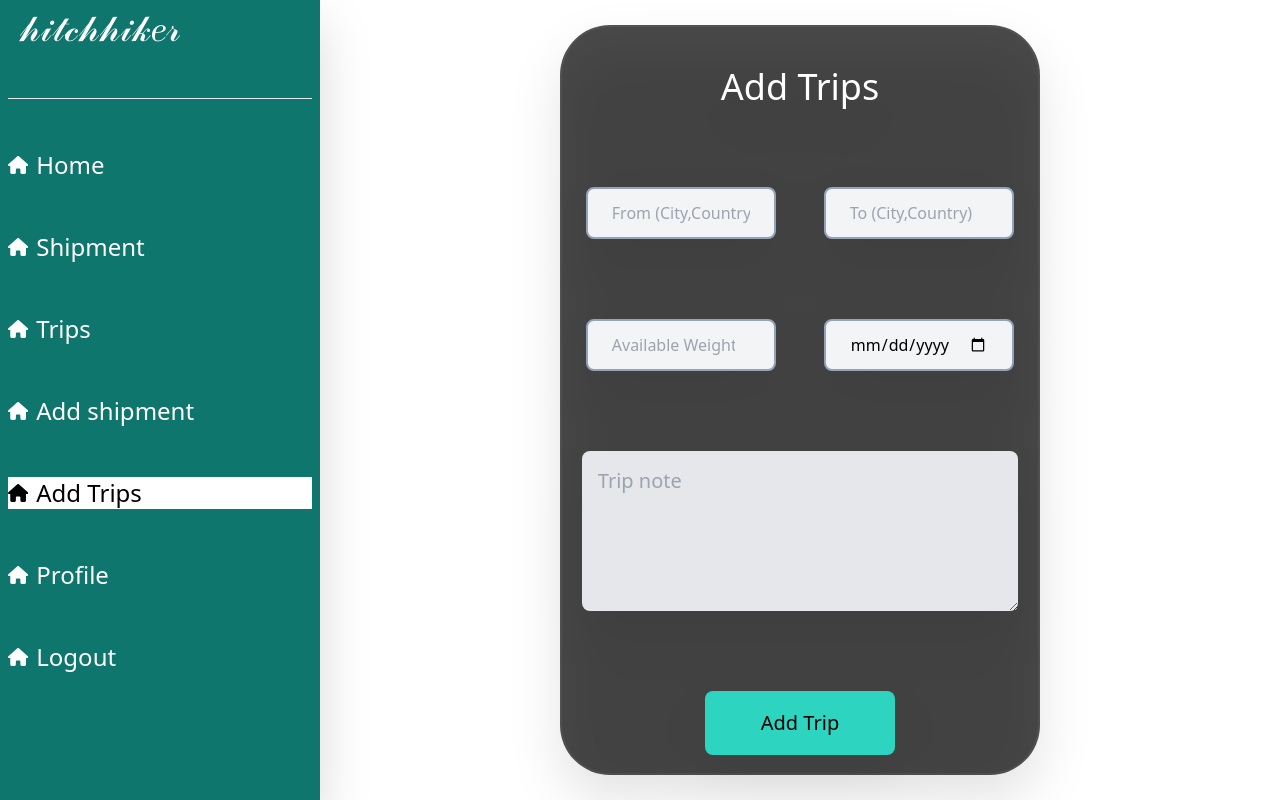
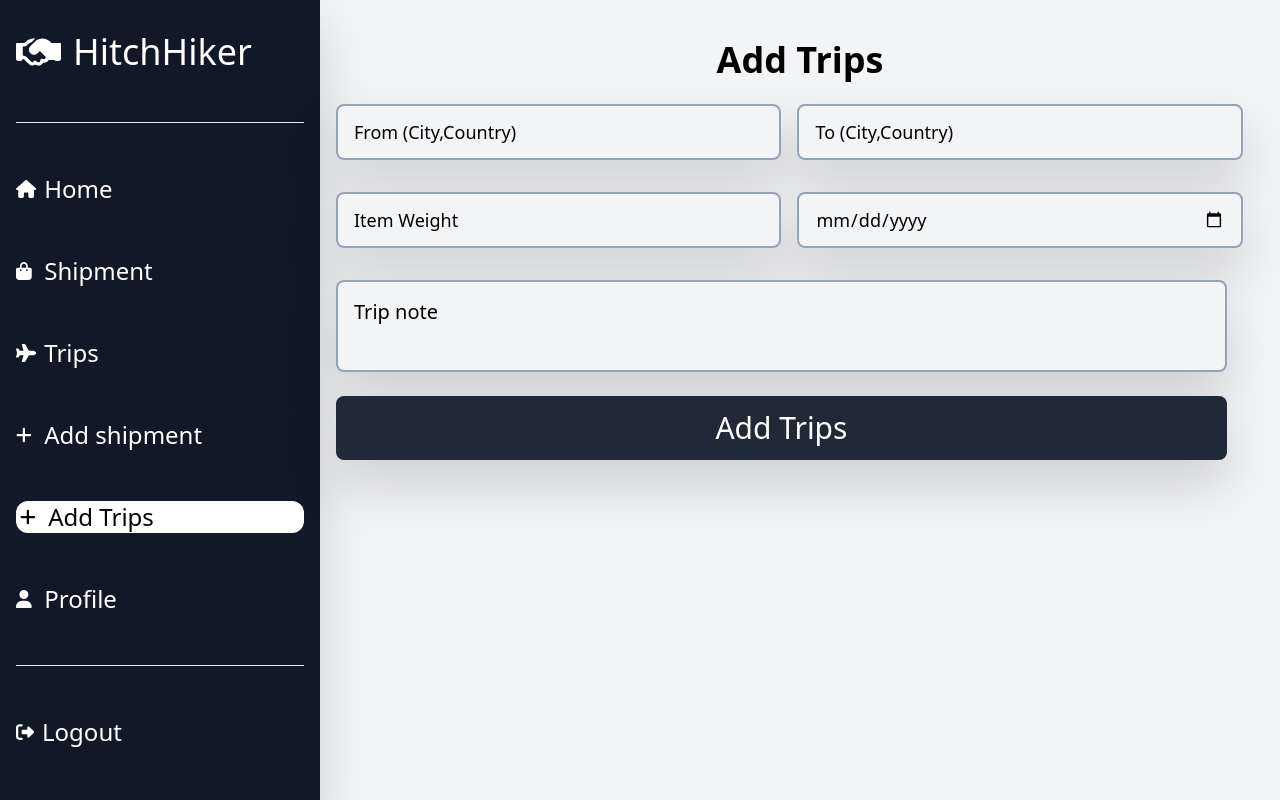
Before and after one commit to FCIamira/Hitch_hiker, a Vue app: page /AddTrips in a window 1280 px wide. Built offline with nearby package versions, Linux system fonts and the light colour scheme.

Commit message:
dashboard

```diff
--- a/src/components/dashboard.vue
+++ b/src/components/dashboard.vue
@@ -1,16 +1,20 @@
 <template>
   <div
-    class="dashborad p-2 md:w-[320px] w-[50px] text-white drop-shadow-2xl text-lg bg-teal-700"
+    class="dashborad p-4 md:w-[320px] w-[50px] text-white drop-shadow-2xl text-lg bg-gray-900 	"
   >
-    <div>
-      <span class="pl-3 text-4xl md:block hidden"> 𝒽𝒾𝓉𝒸𝒽𝒽𝒾𝓀𝑒𝓇 </span>
+    <div class="flex gap-2 w-full items-center pt-4">
+      <svg xmlns="http://www.w3.org/2000/svg" height="2em" viewBox="0 0 640 512">
+      <!--! Font Awesome Free 6.4.2 by @fontawesome - https://fontawesome.com License - https://fontawesome.com/license (Commercial License) Copyright 2023 Fonticons, Inc. -->
+     <path d="M272.2 64.6l-51.1 51.1c-15.3 4.2-29.5 11.9-41.5 22.5L153 161.9C142.8 171 129.5 176 115.8 176H96V304c20.4 .6 39.8 8.9 54.3 23.4l35.6 35.6 7 7 0 0L219.9 397c6.2 6.2 16.4 6.2 22.6 0c1.7-1.7 3-3.7 3.7-5.8c2.8-7.7 9.3-13.5 17.3-15.3s16.4 .6 22.2 6.5L296.5 393c11.6 11.6 30.4 11.6 41.9 0c5.4-5.4 8.3-12.3 8.6-19.4c.4-8.8 5.6-16.6 13.6-20.4s17.3-3 24.4 2.1c9.4 6.7 22.5 5.8 30.9-2.6c9.4-9.4 9.4-24.6 0-33.9L340.1 243l-35.8 33c-27.3 25.2-69.2 25.6-97 .9c-31.7-28.2-32.4-77.4-1.6-106.5l70.1-66.2C303.2 78.4 339.4 64 377.1 64c36.1 0 71 13.3 97.9 37.2L505.1 128H544h40 40c8.8 0 16 7.2 16 16V352c0 17.7-14.3 32-32 32H576c-11.8 0-22.2-6.4-27.7-16H463.4c-3.4 6.7-7.9 13.1-13.5 18.7c-17.1 17.1-40.8 23.8-63 20.1c-3.6 7.3-8.5 14.1-14.6 20.2c-27.3 27.3-70 30-100.4 8.1c-25.1 20.8-62.5 19.5-86-4.1L159 404l-7-7-35.6-35.6c-5.5-5.5-12.7-8.7-20.4-9.3C96 369.7 81.6 384 64 384H32c-17.7 0-32-14.3-32-32V144c0-8.8 7.2-16 16-16H56 96h19.8c2 0 3.9-.7 5.3-2l26.5-23.6C175.5 77.7 211.4 64 248.7 64H259c4.4 0 8.9 .2 13.2 .6z" fill="white"/>
+    </svg>
+      <span class="pl-1  text-4xl md:block hidden "> HitchHiker </span>
     </div>
     <div>
       <hr />
     </div>
     <div
       class="flex gap-2 w-full items-center"
-      :class="{ 'bg-white text-black': $route.name == 'home' }"
+      :class="{ ' bg-white pl-1  text-black rounded-xl': $route.name == 'home' }"
       @click="$router.push({ name: 'home' })"
     >
       <svg
@@ -18,6 +22,7 @@
         height="1em"
         viewBox="0 0 576 512"
       >
+
         <path
           v-if="$route.name == 'home'"
           d="M575.8 255.5c0 18-15 32.1-32 32.1h-32l.7 160.2c0 2.7-.2 5.4-.5 8.1V472c0 22.1-17.9 40-40 40H456c-1.1 0-2.2 0-3.3-.1c-1.4 .1-2.8 .1-4.2 .1H416 392c-22.1 0-40-17.9-40-40V448 384c0-17.7-14.3-32-32-32H256c-17.7 0-32 14.3-32 32v64 24c0 22.1-17.9 40-40 40H160 128.1c-1.5 0-3-.1-4.5-.2c-1.2 .1-2.4 .2-3.6 .2H104c-22.1 0-40-17.9-40-40V360c0-.9 0-1.9 .1-2.8V287.6H32c-18 0-32-14-32-32.1c0-9 3-17 10-24L266.4 8c7-7 15-8 22-8s15 2 21 7L564.8 231.5c8 7 12 15 11 24z"
@@ -35,7 +40,7 @@
 
     <div
       class="flex gap-2 w-full items-center"
-      :class="{ 'bg-white text-black': $route.name == 'shipment' }"
+      :class="{ 'bg-white pl-1  text-black rounded-xl': $route.name == 'shipment' }"
       @click="$router.push({ name: 'shipment' })"
     >
       <svg
@@ -45,21 +50,19 @@
       >
         <path
          v-if="$route.name == 'shipment'"
-          d="M575.8 255.5c0 18-15 32.1-32 32.1h-32l.7 160.2c0 2.7-.2 5.4-.5 8.1V472c0 22.1-17.9 40-40 40H456c-1.1 0-2.2 0-3.3-.1c-1.4 .1-2.8 .1-4.2 .1H416 392c-22.1 0-40-17.9-40-40V448 384c0-17.7-14.3-32-32-32H256c-17.7 0-32 14.3-32 32v64 24c0 22.1-17.9 40-40 40H160 128.1c-1.5 0-3-.1-4.5-.2c-1.2 .1-2.4 .2-3.6 .2H104c-22.1 0-40-17.9-40-40V360c0-.9 0-1.9 .1-2.8V287.6H32c-18 0-32-14-32-32.1c0-9 3-17 10-24L266.4 8c7-7 15-8 22-8s15 2 21 7L564.8 231.5c8 7 12 15 11 24z"
-          fill="black"
-        />
+         d="M160 112c0-35.3 28.7-64 64-64s64 28.7 64 64v48H160V112zm-48 48H48c-26.5 0-48 21.5-48 48V416c0 53 43 96 96 96H352c53 0 96-43 96-96V208c0-26.5-21.5-48-48-48H336V112C336 50.1 285.9 0 224 0S112 50.1 112 112v48zm24 48a24 24 0 1 1 0 48 24 24 0 1 1 0-48zm152 24a24 24 0 1 1 48 0 24 24 0 1 1 -48 0" fill="black"/>
 
-        <path
-          v-else
-          d="M575.8 255.5c0 18-15 32.1-32 32.1h-32l.7 160.2c0 2.7-.2 5.4-.5 8.1V472c0 22.1-17.9 40-40 40H456c-1.1 0-2.2 0-3.3-.1c-1.4 .1-2.8 .1-4.2 .1H416 392c-22.1 0-40-17.9-40-40V448 384c0-17.7-14.3-32-32-32H256c-17.7 0-32 14.3-32 32v64 24c0 22.1-17.9 40-40 40H160 128.1c-1.5 0-3-.1-4.5-.2c-1.2 .1-2.4 .2-3.6 .2H104c-22.1 0-40-17.9-40-40V360c0-.9 0-1.9 .1-2.8V287.6H32c-18 0-32-14-32-32.1c0-9 3-17 10-24L266.4 8c7-7 15-8 22-8s15 2 21 7L564.8 231.5c8 7 12 15 11 24z"
-          fill="white"
-        />
+
+
+        <path v-else
+         d="M160 112c0-35.3 28.7-64 64-64s64 28.7 64 64v48H160V112zm-48 48H48c-26.5 0-48 21.5-48 48V416c0 53 43 96 96 96H352c53 0 96-43 96-96V208c0-26.5-21.5-48-48-48H336V112C336 50.1 285.9 0 224 0S112 50.1 112 112v48zm24 48a24 24 0 1 1 0 48 24 24 0 1 1 0-48zm152 24a24 24 0 1 1 48 0 24 24 0 1 1 -48 0" fill="white"/>
+
       </svg>
       <button class="text-2xl md:block hidden">Shipment</button>
     </div>
     <div
       class="flex gap-2 w-full items-center"
-      :class="{ 'bg-white text-black': $route.name == 'trips' }"
+      :class="{ 'bg-white pl-1  text-black rounded-xl': $route.name == 'trips' }"
       @click="$router.push({ name: 'trips' })"
     >
       <svg
@@ -67,23 +70,21 @@
         height="1em"
         viewBox="0 0 576 512"
       >
+       <!--! Font Awesome Free 6.4.2 by @fontawesome - https://fontawesome.com License - https://fontawesome.com/license (Commercial License) Copyright 2023 Fonticons, Inc. -->
          <path
           v-if="$route.name == 'trips'"
-          d="M575.8 255.5c0 18-15 32.1-32 32.1h-32l.7 160.2c0 2.7-.2 5.4-.5 8.1V472c0 22.1-17.9 40-40 40H456c-1.1 0-2.2 0-3.3-.1c-1.4 .1-2.8 .1-4.2 .1H416 392c-22.1 0-40-17.9-40-40V448 384c0-17.7-14.3-32-32-32H256c-17.7 0-32 14.3-32 32v64 24c0 22.1-17.9 40-40 40H160 128.1c-1.5 0-3-.1-4.5-.2c-1.2 .1-2.4 .2-3.6 .2H104c-22.1 0-40-17.9-40-40V360c0-.9 0-1.9 .1-2.8V287.6H32c-18 0-32-14-32-32.1c0-9 3-17 10-24L266.4 8c7-7 15-8 22-8s15 2 21 7L564.8 231.5c8 7 12 15 11 24z"
-          fill="black"
-        />
+         d="M482.3 192c34.2 0 93.7 29 93.7 64c0 36-59.5 64-93.7 64l-116.6 0L265.2 495.9c-5.7 10-16.3 16.1-27.8 16.1l-56.2 0c-10.6 0-18.3-10.2-15.4-20.4l49-171.6L112 320 68.8 377.6c-3 4-7.8 6.4-12.8 6.4l-42 0c-7.8 0-14-6.3-14-14c0-1.3 .2-2.6 .5-3.9L32 256 .5 145.9c-.4-1.3-.5-2.6-.5-3.9c0-7.8 6.3-14 14-14l42 0c5 0 9.8 2.4 12.8 6.4L112 192l102.9 0-49-171.6C162.9 10.2 170.6 0 181.2 0l56.2 0c11.5 0 22.1 6.2 27.8 16.1L365.7 192l116.6 0" fill="black"/>
 
         <path
           v-else
-          d="M575.8 255.5c0 18-15 32.1-32 32.1h-32l.7 160.2c0 2.7-.2 5.4-.5 8.1V472c0 22.1-17.9 40-40 40H456c-1.1 0-2.2 0-3.3-.1c-1.4 .1-2.8 .1-4.2 .1H416 392c-22.1 0-40-17.9-40-40V448 384c0-17.7-14.3-32-32-32H256c-17.7 0-32 14.3-32 32v64 24c0 22.1-17.9 40-40 40H160 128.1c-1.5 0-3-.1-4.5-.2c-1.2 .1-2.4 .2-3.6 .2H104c-22.1 0-40-17.9-40-40V360c0-.9 0-1.9 .1-2.8V287.6H32c-18 0-32-14-32-32.1c0-9 3-17 10-24L266.4 8c7-7 15-8 22-8s15 2 21 7L564.8 231.5c8 7 12 15 11 24z"
-          fill="white"
-        />
+         d="M482.3 192c34.2 0 93.7 29 93.7 64c0 36-59.5 64-93.7 64l-116.6 0L265.2 495.9c-5.7 10-16.3 16.1-27.8 16.1l-56.2 0c-10.6 0-18.3-10.2-15.4-20.4l49-171.6L112 320 68.8 377.6c-3 4-7.8 6.4-12.8 6.4l-42 0c-7.8 0-14-6.3-14-14c0-1.3 .2-2.6 .5-3.9L32 256 .5 145.9c-.4-1.3-.5-2.6-.5-3.9c0-7.8 6.3-14 14-14l42 0c5 0 9.8 2.4 12.8 6.4L112 192l102.9 0-49-171.6C162.9 10.2 170.6 0 181.2 0l56.2 0c11.5 0 22.1 6.2 27.8 16.1L365.7 192l116.6 0" fill="white"/>
+
       </svg>
       <button class="text-2xl md:block hidden">Trips</button>
     </div>
     <div
       class="flex gap-2 w-full items-center"
-      :class="{ 'bg-white text-black': $route.name == 'AddShipment' }"
+      :class="{ 'bg-white pl-1  text-black rounded-xl': $route.name == 'AddShipment' }"
       @click="$router.push({ name: 'AddShipment' })"
     >
       <svg
@@ -93,21 +94,17 @@
       >
       <path
        v-if="$route.name == 'AddShipment'"
-          d="M575.8 255.5c0 18-15 32.1-32 32.1h-32l.7 160.2c0 2.7-.2 5.4-.5 8.1V472c0 22.1-17.9 40-40 40H456c-1.1 0-2.2 0-3.3-.1c-1.4 .1-2.8 .1-4.2 .1H416 392c-22.1 0-40-17.9-40-40V448 384c0-17.7-14.3-32-32-32H256c-17.7 0-32 14.3-32 32v64 24c0 22.1-17.9 40-40 40H160 128.1c-1.5 0-3-.1-4.5-.2c-1.2 .1-2.4 .2-3.6 .2H104c-22.1 0-40-17.9-40-40V360c0-.9 0-1.9 .1-2.8V287.6H32c-18 0-32-14-32-32.1c0-9 3-17 10-24L266.4 8c7-7 15-8 22-8s15 2 21 7L564.8 231.5c8 7 12 15 11 24z"
-          fill="black"
-        />
-
+       d="M256 80c0-17.7-14.3-32-32-32s-32 14.3-32 32V224H48c-17.7 0-32 14.3-32 32s14.3 32 32 32H192V432c0 17.7 14.3 32 32 32s32-14.3 32-32V288H400c17.7 0 32-14.3 32-32s-14.3-32-32-32H256V80" fill="black"/>
         <path
           v-else
-          d="M575.8 255.5c0 18-15 32.1-32 32.1h-32l.7 160.2c0 2.7-.2 5.4-.5 8.1V472c0 22.1-17.9 40-40 40H456c-1.1 0-2.2 0-3.3-.1c-1.4 .1-2.8 .1-4.2 .1H416 392c-22.1 0-40-17.9-40-40V448 384c0-17.7-14.3-32-32-32H256c-17.7 0-32 14.3-32 32v64 24c0 22.1-17.9 40-40 40H160 128.1c-1.5 0-3-.1-4.5-.2c-1.2 .1-2.4 .2-3.6 .2H104c-22.1 0-40-17.9-40-40V360c0-.9 0-1.9 .1-2.8V287.6H32c-18 0-32-14-32-32.1c0-9 3-17 10-24L266.4 8c7-7 15-8 22-8s15 2 21 7L564.8 231.5c8 7 12 15 11 24z"
-          fill="white"
-        />
+        d="M256 80c0-17.7-14.3-32-32-32s-32 14.3-32 32V224H48c-17.7 0-32 14.3-32 32s14.3 32 32 32H192V432c0 17.7 14.3 32 32 32s32-14.3 32-32V288H400c17.7 0 32-14.3 32-32s-14.3-32-32-32H256V80" fill="white"/>
+
       </svg>
       <button class="text-2xl md:block hidden">Add shipment</button>
     </div>
     <div
       class="flex gap-2 w-full items-center"
-      :class="{ 'bg-white text-black': $route.name == 'AddTrips' }"
+      :class="{ 'bg-white pl-1  text-black rounded-xl': $route.name == 'AddTrips' }"
       @click="$router.push({ name: 'AddTrips' })"
     >
       <svg
@@ -117,21 +114,17 @@
       >
       <path
        v-if="$route.name == 'AddTrips'"
-          d="M575.8 255.5c0 18-15 32.1-32 32.1h-32l.7 160.2c0 2.7-.2 5.4-.5 8.1V472c0 22.1-17.9 40-40 40H456c-1.1 0-2.2 0-3.3-.1c-1.4 .1-2.8 .1-4.2 .1H416 392c-22.1 0-40-17.9-40-40V448 384c0-17.7-14.3-32-32-32H256c-17.7 0-32 14.3-32 32v64 24c0 22.1-17.9 40-40 40H160 128.1c-1.5 0-3-.1-4.5-.2c-1.2 .1-2.4 .2-3.6 .2H104c-22.1 0-40-17.9-40-40V360c0-.9 0-1.9 .1-2.8V287.6H32c-18 0-32-14-32-32.1c0-9 3-17 10-24L266.4 8c7-7 15-8 22-8s15 2 21 7L564.8 231.5c8 7 12 15 11 24z"
-          fill="black"
-        />
-
+       d="M256 80c0-17.7-14.3-32-32-32s-32 14.3-32 32V224H48c-17.7 0-32 14.3-32 32s14.3 32 32 32H192V432c0 17.7 14.3 32 32 32s32-14.3 32-32V288H400c17.7 0 32-14.3 32-32s-14.3-32-32-32H256V80" fill="black"/>
         <path
           v-else
-          d="M575.8 255.5c0 18-15 32.1-32 32.1h-32l.7 160.2c0 2.7-.2 5.4-.5 8.1V472c0 22.1-17.9 40-40 40H456c-1.1 0-2.2 0-3.3-.1c-1.4 .1-2.8 .1-4.2 .1H416 392c-22.1 0-40-17.9-40-40V448 384c0-17.7-14.3-32-32-32H256c-17.7 0-32 14.3-32 32v64 24c0 22.1-17.9 40-40 40H160 128.1c-1.5 0-3-.1-4.5-.2c-1.2 .1-2.4 .2-3.6 .2H104c-22.1 0-40-17.9-40-40V360c0-.9 0-1.9 .1-2.8V287.6H32c-18 0-32-14-32-32.1c0-9 3-17 10-24L266.4 8c7-7 15-8 22-8s15 2 21 7L564.8 231.5c8 7 12 15 11 24z"
-          fill="white"
-        />
+        d="M256 80c0-17.7-14.3-32-32-32s-32 14.3-32 32V224H48c-17.7 0-32 14.3-32 32s14.3 32 32 32H192V432c0 17.7 14.3 32 32 32s32-14.3 32-32V288H400c17.7 0 32-14.3 32-32s-14.3-32-32-32H256V80" fill="white"/>
+
       </svg>
       <button class="text-2xl md:block hidden">Add Trips</button>
     </div>
     <div
       class="flex gap-2 w-full items-center"
-      :class="{ 'bg-white text-black': $route.name == 'pofile' }"
+      :class="{ 'bg-white pl-1  text-black rounded-xl': $route.name == 'pofile' }"
       @click="$router.push({ name: 'pofile' })"
     >
       <svg
@@ -141,30 +134,22 @@
       >
        <path
         v-if="$route.name == 'pofile'"
-          d="M575.8 255.5c0 18-15 32.1-32 32.1h-32l.7 160.2c0 2.7-.2 5.4-.5 8.1V472c0 22.1-17.9 40-40 40H456c-1.1 0-2.2 0-3.3-.1c-1.4 .1-2.8 .1-4.2 .1H416 392c-22.1 0-40-17.9-40-40V448 384c0-17.7-14.3-32-32-32H256c-17.7 0-32 14.3-32 32v64 24c0 22.1-17.9 40-40 40H160 128.1c-1.5 0-3-.1-4.5-.2c-1.2 .1-2.4 .2-3.6 .2H104c-22.1 0-40-17.9-40-40V360c0-.9 0-1.9 .1-2.8V287.6H32c-18 0-32-14-32-32.1c0-9 3-17 10-24L266.4 8c7-7 15-8 22-8s15 2 21 7L564.8 231.5c8 7 12 15 11 24z"
-          fill="black"
-        />
+       d="M224 256A128 128 0 1 0 224 0a128 128 0 1 0 0 256zm-45.7 48C79.8 304 0 383.8 0 482.3C0 498.7 13.3 512 29.7 512H418.3c16.4 0 29.7-13.3 29.7-29.7C448 383.8 368.2 304 269.7 304H178.3" fill="black"/>
 
         <path
         v-else
-          d="M575.8 255.5c0 18-15 32.1-32 32.1h-32l.7 160.2c0 2.7-.2 5.4-.5 8.1V472c0 22.1-17.9 40-40 40H456c-1.1 0-2.2 0-3.3-.1c-1.4 .1-2.8 .1-4.2 .1H416 392c-22.1 0-40-17.9-40-40V448 384c0-17.7-14.3-32-32-32H256c-17.7 0-32 14.3-32 32v64 24c0 22.1-17.9 40-40 40H160 128.1c-1.5 0-3-.1-4.5-.2c-1.2 .1-2.4 .2-3.6 .2H104c-22.1 0-40-17.9-40-40V360c0-.9 0-1.9 .1-2.8V287.6H32c-18 0-32-14-32-32.1c0-9 3-17 10-24L266.4 8c7-7 15-8 22-8s15 2 21 7L564.8 231.5c8 7 12 15 11 24z"
-          fill="white"
-        />
+       d="M224 256A128 128 0 1 0 224 0a128 128 0 1 0 0 256zm-45.7 48C79.8 304 0 383.8 0 482.3C0 498.7 13.3 512 29.7 512H418.3c16.4 0 29.7-13.3 29.7-29.7C448 383.8 368.2 304 269.7 304H178.3" fill="white"/>
+
       </svg>
       <button class="text-2xl md:block hidden">Profile</button>
     </div>
+    <hr>
     <div class="flex gap-2 w-full items-center">
-      <svg
-        xmlns="http://www.w3.org/2000/svg"
-        height="1em"
-        viewBox="0 0 576 512"
-      >
-        <path
-          d="M575.8 255.5c0 18-15 32.1-32 32.1h-32l.7 160.2c0 2.7-.2 5.4-.5 8.1V472c0 22.1-17.9 40-40 40H456c-1.1 0-2.2 0-3.3-.1c-1.4 .1-2.8 .1-4.2 .1H416 392c-22.1 0-40-17.9-40-40V448 384c0-17.7-14.3-32-32-32H256c-17.7 0-32 14.3-32 32v64 24c0 22.1-17.9 40-40 40H160 128.1c-1.5 0-3-.1-4.5-.2c-1.2 .1-2.4 .2-3.6 .2H104c-22.1 0-40-17.9-40-40V360c0-.9 0-1.9 .1-2.8V287.6H32c-18 0-32-14-32-32.1c0-9 3-17 10-24L266.4 8c7-7 15-8 22-8s15 2 21 7L564.8 231.5c8 7 12 15 11 24z"
-          fill="white"
-        />
+        <svg xmlns="http://www.w3.org/2000/svg" height="1em" viewBox="0 0 512 512">
+           <!--! Font Awesome Free 6.4.2 by @fontawesome - https://fontawesome.com License - https://fontawesome.com/license (Commercial License) Copyright 2023 Fonticons, Inc. -->
+            <path d="M377.9 105.9L500.7 228.7c7.2 7.2 11.3 17.1 11.3 27.3s-4.1 20.1-11.3 27.3L377.9 406.1c-6.4 6.4-15 9.9-24 9.9c-18.7 0-33.9-15.2-33.9-33.9l0-62.1-128 0c-17.7 0-32-14.3-32-32l0-64c0-17.7 14.3-32 32-32l128 0 0-62.1c0-18.7 15.2-33.9 33.9-33.9c9 0 17.6 3.6 24 9.9zM160 96L96 96c-17.7 0-32 14.3-32 32l0 256c0 17.7 14.3 32 32 32l64 0c17.7 0 32 14.3 32 32s-14.3 32-32 32l-64 0c-53 0-96-43-96-96L0 128C0 75 43 32 96 32l64 0c17.7 0 32 14.3 32 32s-14.3 32-32 32z" fill="white"/>
        </svg>
-      <button class="text-2xl md:block hidden">Logout</button>
+      <button @click="$router.push({ name: 'login' })" class="text-2xl md:block hidden">Logout</button>
     </div>
   </div>
 </template>
--- a/src/views/AddShipment.vue
+++ b/src/views/AddShipment.vue
@@ -1,7 +1,7 @@
 <template>
   <div class="contanier h-auto w-full bg-center bg-gray-100">
     <div class="flex justify-around pt-10">
-      <p class="text-4xl text-teal-400 font-bold font-light">Add Shipment</p>
+      <p class="text-4xl text-gray-800 font-bold ">Add Shipment</p>
     </div>
     <div
       class="sub-contanier h-auto md:p-4 p-2 gap-4 w-full flex md:flex-row flex-col flex-wrap drop-shadow-2xl"
@@ -45,7 +45,7 @@
         class="text-lg w-[98%] h-14 p-4 placeholder:text-black border-2 border-slate-400 rounded-lg bg-gray-100"
       />
       <button
-        class="h-16 w-full rounded-lg bg-teal-400 hover:bg-teal-500 text-xl"
+        class="h-16 w-[98%] rounded-lg bg-gray-800 hover:bg-gray-500 text-3xl text-white"
       >
         Add Shipment
       </button>
--- a/src/views/AddTrips.vue
+++ b/src/views/AddTrips.vue
@@ -1,59 +1,50 @@
 <template>
+  <div class="contanier h-auto w-full bg-center bg-gray-100">
+    <div class="flex justify-around pt-10 mx-auto text-4xl font-bold">
+      Add Trips
+    </div>
     <div
-    class="contanier flex justify-center items-center bg-cover h-screen w-full bg-center"
+      class="sub-contanier h-auto md:p-4 p-2 gap-4 w-full flex md:flex-row flex-col flex-wrap drop-shadow-2xl"
     >
-    <div class="sub-contanier drop-shadow-2xl">
-      <div class="flex justify-around pt-10">
-        <p class="text-4xl text-white font-light">Add Trips</p>
-      </div>
-      <div class="flex justify-around pt-20">
       <input
         type="text"
         placeholder="From (City,Country)"
-          class="w-2/5 p-6 text-l h-10 border-2 border-slate-400 rounded-lg bg-gray-100"
+        class="text-lg md:w-[48%] w-full my-2 h-14 p-4 placeholder:text-black border-2 border-slate-400 rounded-lg bg-gray-100"
       />
       <input
         type="text"
         placeholder="To (City,Country)"
-          class="w-2/5 p-6 text-l h-10 border-2 border-slate-400 rounded-lg bg-gray-100"
+        class="text-lg md:w-[48%] w-full my-2 h-14 p-4 placeholder:text-black border-2 border-slate-400 rounded-lg bg-gray-100"
       />
-      </div>
-      <div class="flex justify-around pt-20">
+
       <input
         type="number"
-          placeholder="Available Weight"
-          class="w-2/5 p-6 text-l h-10 border-2 border-slate-400 rounded-lg bg-gray-100"
+        placeholder="Item Weight"
+        class="text-lg md:w-[48%] focus:outline-0 w-full my-2 h-14 p-4 placeholder:text-black border-2 border-slate-400 rounded-lg bg-gray-100"
       />
       <input
         type="date"
         placeholder="Dates"
-          class="w-2/5 p-6 text-l h-10 border-2 border-slate-400 rounded-lg bg-gray-100"
+        class="text-lg md:w-[48%] w-full my-2 h-14 p-4 placeholder:text-black border-2 border-slate-400 rounded-lg bg-gray-100"
       />
-      </div>
-      <div class="flex justify-around pt-20">
+
       <textarea
+        type="text"
         placeholder="Trip note"
-          class="w-11/12 h-40 p-4 text-xl rounded-lg bg-gray-200"
-        ></textarea>
-      </div>
-      <div class="flex justify-around pt-20">
+        class="text-xl md:w-[96%] resize-none my-2 p-4 placeholder:text-black border-2 border-slate-400 rounded-lg bg-gray-100"
+      />
+
       <button
-          class="w-2/5 text-l h-16 rounded-lg bg-teal-400 hover:bg-teal-500 text-xl"
+        class="h-16 w-[96%] rounded-lg bg-gray-800 hover:bg-gray-500 text-3xl text-white"
       >
-          Add Trip
+        Add Trips
       </button>
-      </div>
     </div>
   </div>
 </template>
 <script setup></script>
 <style scoped>
 .sub-contanier {
-  width: 50%;
-  height: 750px;
-  margin: auto;
-  border: solid 2px rgba(245, 234, 234, 0.061);
   border-radius: 50px;
-  background-color: rgba(0, 0, 0, 0.712);
 }
 </style>
```
Lines whose indentation alone changed are shown as unchanged.
